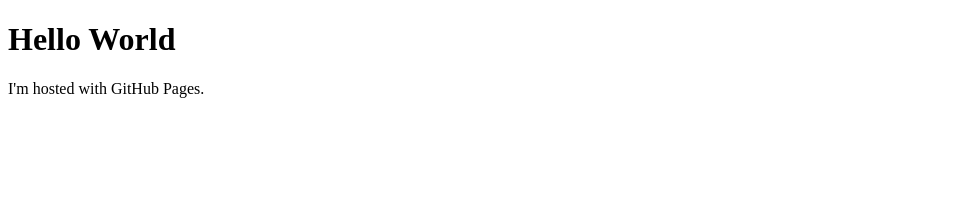
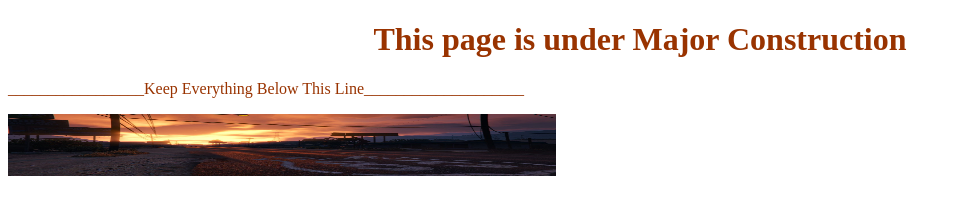
Before and after one commit to moodyat/moodyat.github.io, a plain HTML site: page index.html in a window 1280 px wide. Shown: the whole page, without its empty margins (0-961 px from the left). Drawn offline with Linux system fonts and the light colour scheme.

Commit message:
2nd Commit

```diff
--- a/index.html
+++ b/index.html
@@ -4,7 +4,10 @@
        <title>moodyat.github.io</title>
    </head>
    <body>
-       <h1>Hello World</h1>
-       <p>I'm hosted with GitHub Pages.</p>
+       <h1 style="color: #5e9ca0; text-align: center;"><span style="color: #993300;">This page is under Major Construction</span></h1>
+<p><span style="color: #993300;">_________________Keep Everything Below This Line____________________</span></p>
+<p><span style="color: #993300;"><img src="BACKGROUND.jpg" alt="Website Background" width="548" height="62" /></span></p>
+<p>&nbsp;</p>
+<p><strong>&nbsp;</strong></p>
    </body>
 </html>
```
